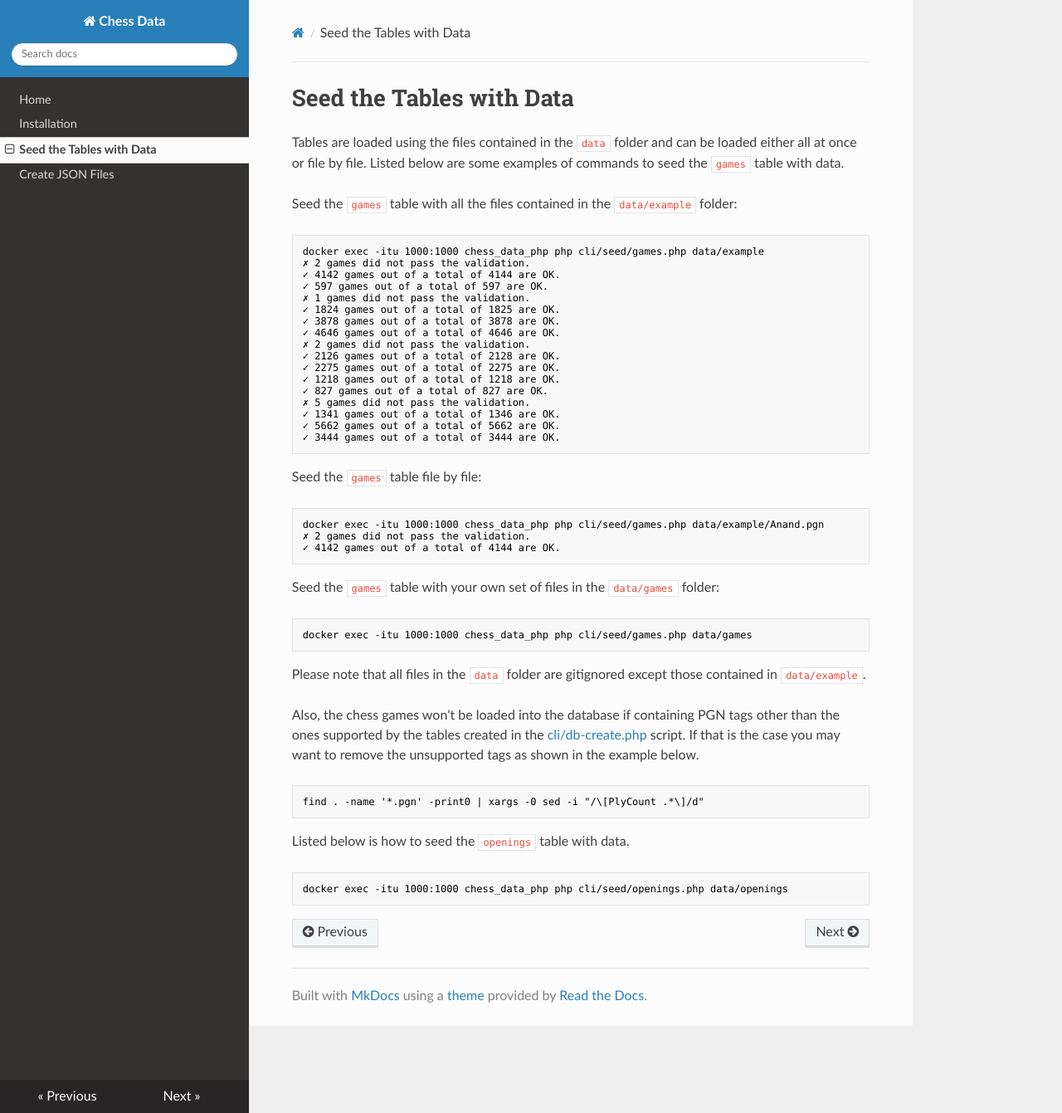
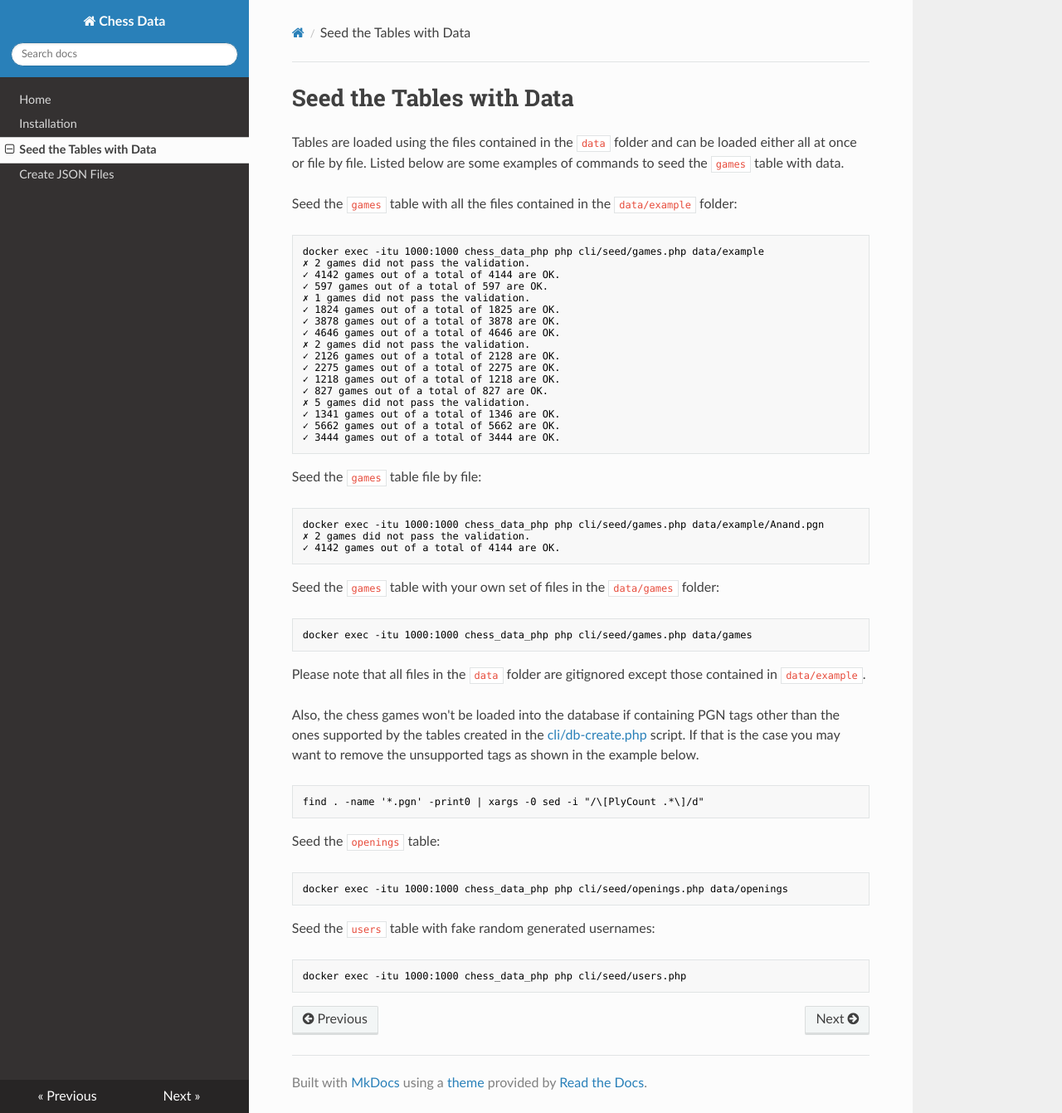
Before and after one commit to chesslablab/chess-data, an MkDocs documentation site: the page built from docs/seed-the-tables-with-data.md, in a window 1280 px wide and 1341 px high. Shown: the whole window at 83% size. Built offline with MkDocs 1.6.1, drawn with Linux system fonts in a browser that asks for light colours; nearby versions of some CDN libraries.

Commit message:
Updated the docs

````diff
--- a/docs/seed-the-tables-with-data.md
+++ b/docs/seed-the-tables-with-data.md
@@ -46,8 +46,14 @@ Also, the chess games won't be loaded into the database if containing PGN tags o
 find . -name '*.pgn' -print0 | xargs -0 sed -i "/\[PlyCount .*\]/d"
 ```
 
-Listed below is how to seed the `openings` table with data.
+Seed the `openings` table:
 
 ```text
 docker exec -itu 1000:1000 chess_data_php php cli/seed/openings.php data/openings
 ```
+
+Seed the `users` table with fake random generated usernames:
+
+```text
+docker exec -itu 1000:1000 chess_data_php php cli/seed/users.php
+```
````
